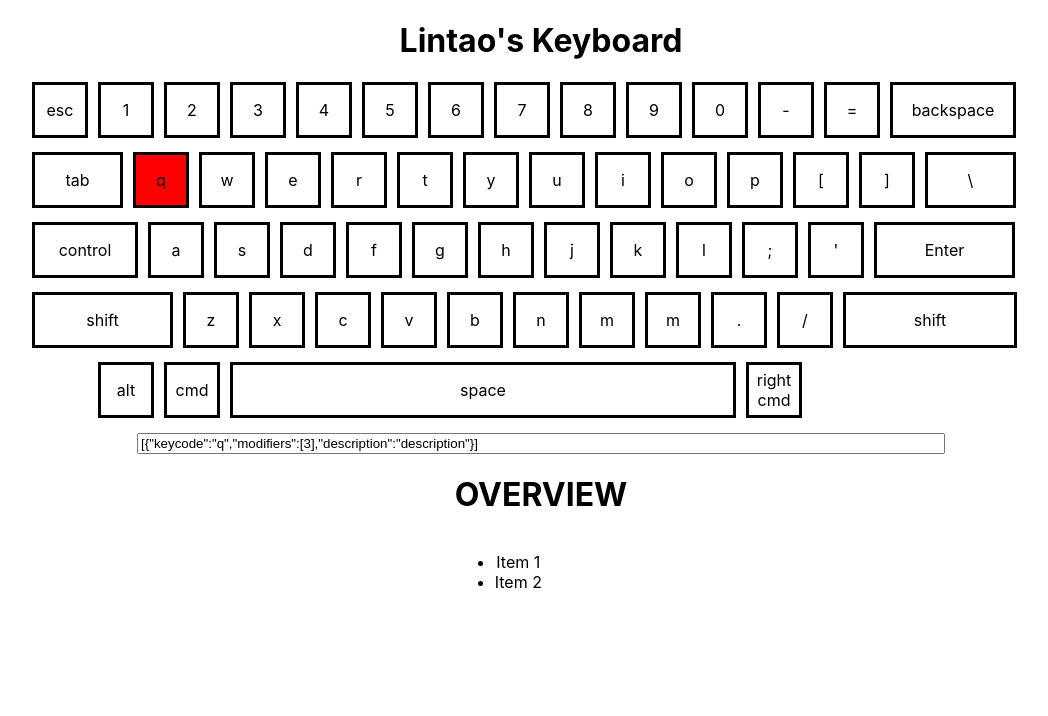
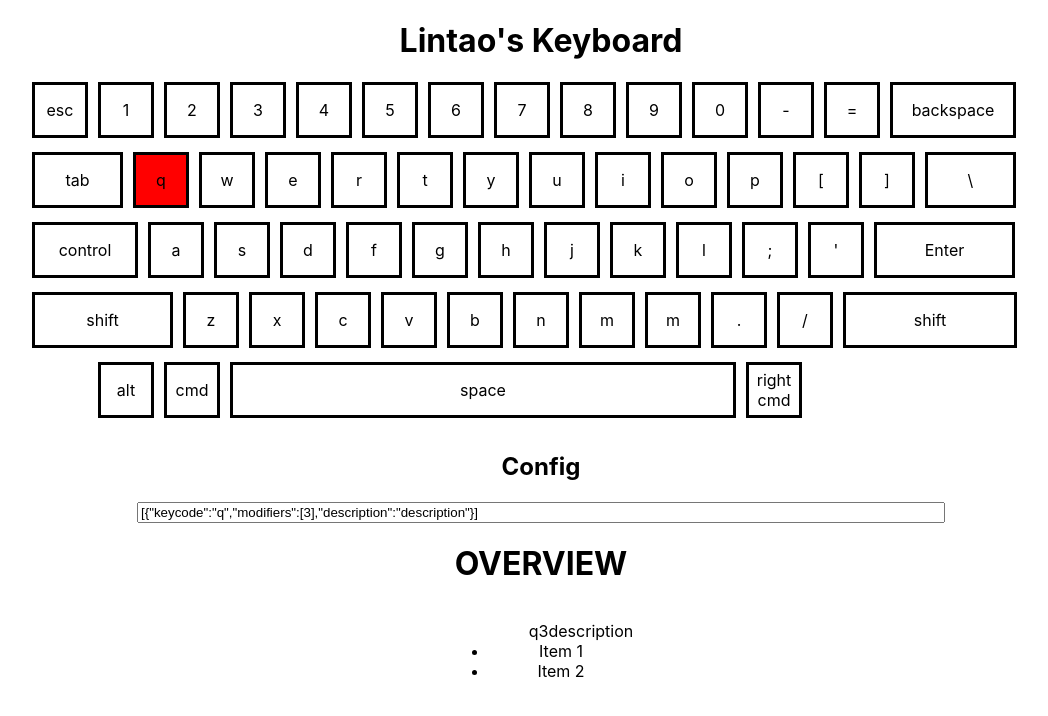
Before and after one commit to LintaoAmons/Keyboard, a React (Create React App) app: page / in a window 1280 px wide. Shown: the top 716 px of the page, without its empty margins (99-1147 px from the left). Built offline with nearby package versions, Linux system fonts and the light colour scheme.

Commit message:
overview impl

```diff
--- a/src/App.tsx
+++ b/src/App.tsx
@@ -20,7 +20,7 @@ function App() {
             <h1>Lintao's Keyboard</h1>
             <Keyboard config={config}/>
             <ConfigSetter setConfig={setConfig}/>
-            <KeyMapOverview/>
+            <KeyMapOverview config={config}/>
         </div>
     );
 }
--- a/src/core/ConfigSetter.tsx
+++ b/src/core/ConfigSetter.tsx
@@ -25,6 +25,7 @@ const ConfigSetter: React.FC<ConfigSetterProps> = props => {
 
     return (
         <div>
+            <h2>Config</h2>
             <input className={styles.config}
                    type="text" name="config" id="config"
                    defaultValue={JSON.stringify(initList)}
--- a/src/core/KeyMapOverview/KeyMapOverview.tsx
+++ b/src/core/KeyMapOverview/KeyMapOverview.tsx
@@ -1,8 +1,38 @@
 import styles from './KeyMapOverview.module.scss'
-const KeyMapOverview: React.FC = () => {
+import {KeyMapConfig, KeyMapItem} from "../CoreTypes";
+import React from "react";
+
+interface KeyMapOverviewProps {
+    config: KeyMapConfig,
+}
+
+const KeyMapOverview: React.FC<KeyMapOverviewProps> = (props) => {
+
+    const renderConfigItem: (item: KeyMapItem) => JSX.Element = (item) => {
+        return (<div>
+            <span>{item.keycode}</span>
+            <span>{item.modifiers}</span>
+            <span>{item.description}</span>
+        </div>)
+    }
+
+    const renderConfigItems: () => JSX.Element = () => {
+        let items = Array.from(props.config.values())
+        return (
+            <ul>
+                {
+                    items.map(ele => renderConfigItem(ele))
+                }
+            </ul>
+        )
+
+    }
+
+    const items = Array.from(props.config.values())
     return <div className={styles.container}>
         <h1 className={styles.header}>OVERVIEW</h1>
         <ul>
+            {renderConfigItems()}
             <li>Item 1</li>
             <li>Item 2</li>
         </ul>
@@ -10,4 +40,4 @@ const KeyMapOverview: React.FC = () => {
     </div>
 }
 
-export { KeyMapOverview }
+export {KeyMapOverview}
```
Lines whose indentation alone changed are shown as unchanged.
